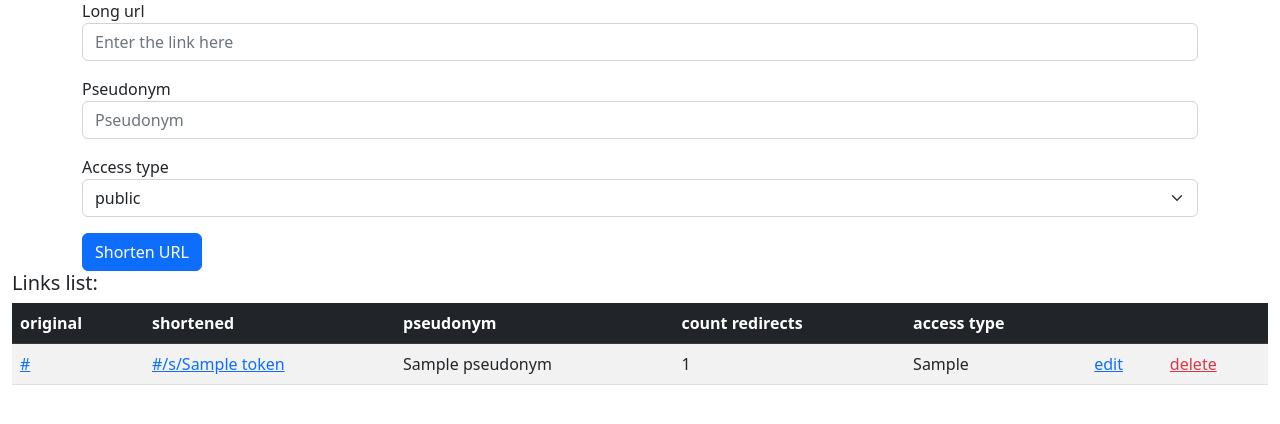
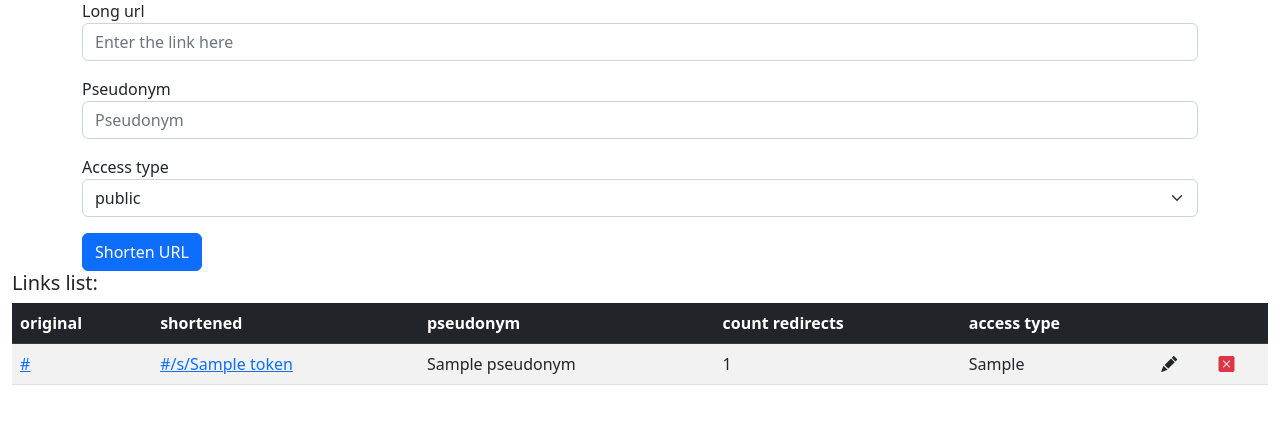
Before and after one commit to dennyaap/link_shortener, a Flask app: template main_app/templates/main.html in a window 1280 px wide. Shown: the part 73-497 px from the top of the page. Run offline with Flask 3, Linux system fonts and the light colour scheme; the template is opened without the code that fills it: most values are stand-ins (such as "Sample title", 1, 10 or a date in 2020); some libraries are stand-ins or nearby versions.

Commit message:
added icons

```diff
--- a/main_app/templates/main.html
+++ b/main_app/templates/main.html
@@ -6,6 +6,7 @@
     <meta name="viewport" content="width=device-width, initial-scale=1.0">
     <title>Links</title>
     <link rel="stylesheet" href="https://cdn.jsdelivr.net/npm/bootstrap@5.2.3/dist/css/bootstrap.min.css" integrity="sha384-rbsA2VBKQhggwzxH7pPCaAqO46MgnOM80zW1RWuH61DGLwZJEdK2Kadq2F9CUG65" crossorigin="anonymous">
+    <link rel="stylesheet" href="https://cdn.jsdelivr.net/npm/bootstrap-icons@1.9.1/font/bootstrap-icons.css">
 </head>
 <body>
     <nav class="navbar navbar-expand-lg navbar-light bg-light">
@@ -85,10 +86,10 @@
                         {{ link.access_type }}
                     </td>
                     <td>
-                        <a href="{{ data['server_url'] + '/edit/' + link.token}}" class="link-primary">edit</a>
+                        <a href="{{ data['server_url'] + '/edit/' + link.token}}" class="link-dark"><i class="bi bi-pencil-fill"></i></a>
                     </td>
                     <td>
-                        <a href="{{ data['server_url'] + '/delete/' + link.token}}" class="link-danger">delete</a>
+                        <a href="{{ data['server_url'] + '/delete/' + link.token}}" class="link-danger"><i class="bi bi-x-square-fill"></i></a>
                     </td>
                 </tr>
             {% endfor %}
```
